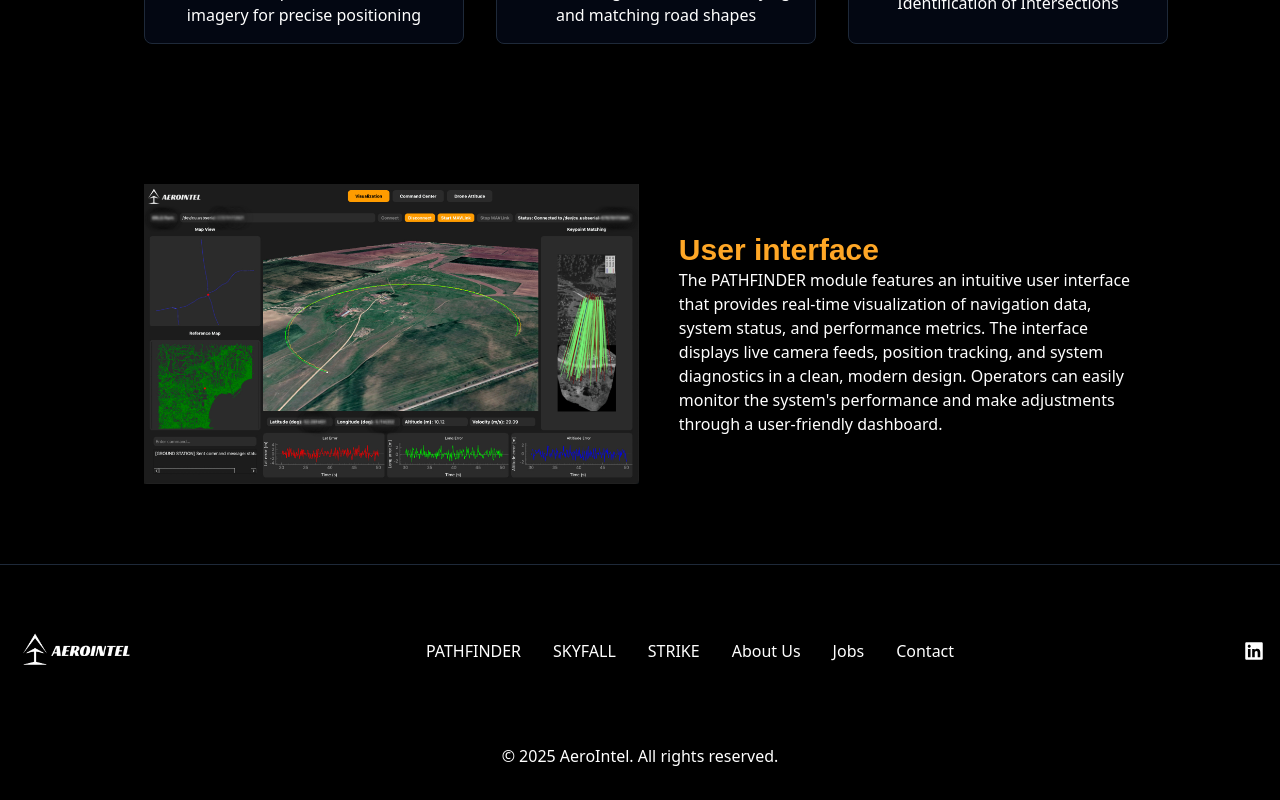
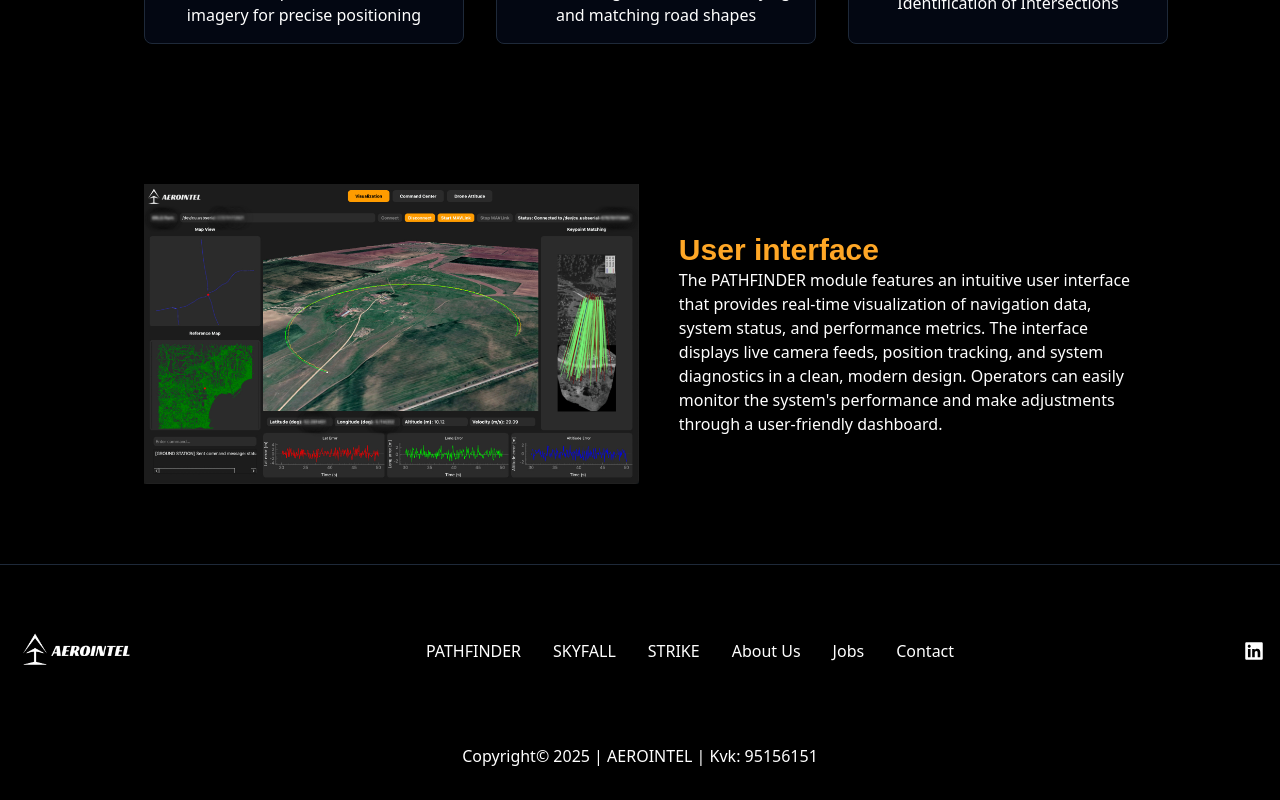
Before and after one commit to vichi06/aeroIntel, a Next.js app: page / in a window 1280 px wide. Shown: the part 2030-2830 px from the top of the page. Built offline with nearby package versions, Linux system fonts and the light colour scheme.

Commit message:
fix: update footer copyright information for accuracy and branding

```diff
--- a/src/components/Footer.tsx
+++ b/src/components/Footer.tsx
@@ -57,7 +57,7 @@
         {/* Copyright */}
         <div className="pt-6">
           <p className="text-sm md:text-base">
-            © 2025 AeroIntel. All rights reserved.
+            Copyright© 2025 | AEROINTEL | Kvk: 95156151
           </p>
         </div>
       </div>
```
